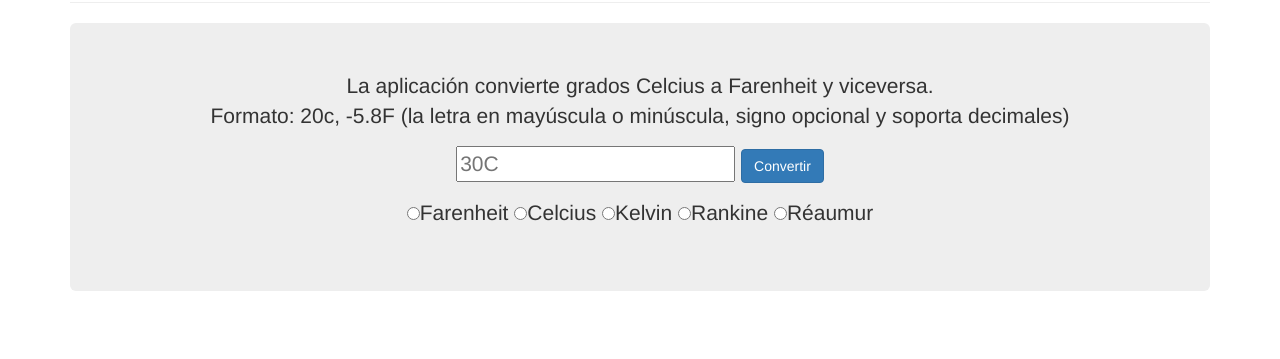
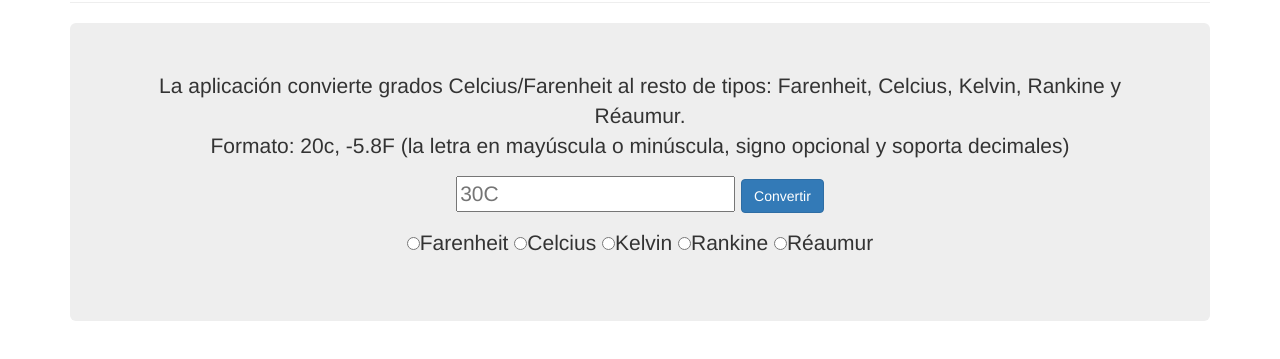
Before and after one commit to alu0100837353/TryingTravis, a plain HTML site: page index.html in a window 1280 px wide. Shown: the part 83-442 px from the top of the page. Drawn offline with nearby package versions, Linux system fonts and the light colour scheme.

Commit message:
Description of the aplication in index.html changed

```diff
--- a/index.html
+++ b/index.html
@@ -25,7 +25,7 @@
             </div>
             <div class="jumbotron">
                 <p align="center">
-                    La aplicación convierte grados Celcius a Farenheit y viceversa.
+                    La aplicación convierte grados Celcius/Farenheit al resto de tipos: Farenheit, Celcius, Kelvin, Rankine y Réaumur.
                     <br> Formato: 20c, -5.8F (la letra en mayúscula o minúscula, signo opcional y soporta decimales)
                 </p>
                 <p align="center">
```
